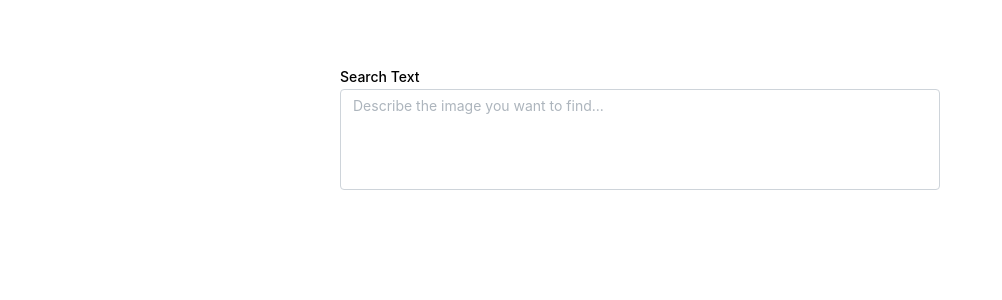
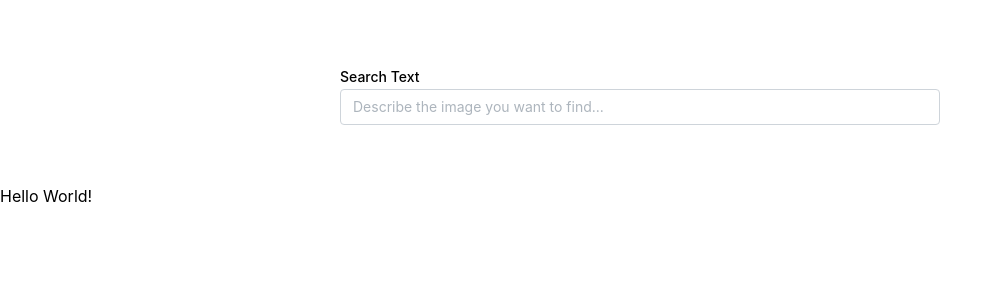
Before and after one commit to mpegram3rd/image-catalog, a React (Vite) app in the folder frontend/: page / in a window 1280 px wide. Shown: the top 300 px of the page, without its empty margins (0-1002 px from the left). Built offline with nearby package versions, Linux system fonts and the light colour scheme.

Commit message:
♻️ More UI restructuring, text form submission works, prepping for display of images.

```diff
--- a/frontend/src/App.tsx
+++ b/frontend/src/App.tsx
@@ -3,12 +3,14 @@ import '@mantine/core/styles.css';
 import './App.css'
 import { MantineProvider } from "@mantine/core";
 import ImageSearchContainer from "./image-search/ImageSearchContainer.tsx";
+import ImageResultsContainer from "./image-results/ImageResultsContainer.tsx";
 
 function App() {
 
   return (
     <MantineProvider >
         <ImageSearchContainer />
+        <ImageResultsContainer/>
     </MantineProvider>
   )
 }
--- /dev/null
+++ b/frontend/src/image-results/ImageResultsContainer.module.css
@@ -0,0 +1,3 @@
+.container {
+    padding-top: 50px
+}
--- /dev/null
+++ b/frontend/src/image-results/ImageResultsContainer.tsx
@@ -0,0 +1,9 @@
+import styles from './ImageResultsContainer.module.css'
+
+export default function ImageResultsContainer () {
+    return (
+        <span className={styles.container}>
+            Hello World!
+        </span>
+    );
+}
--- /dev/null
+++ b/frontend/src/image-search/text-match/TextSearch.module.css
@@ -0,0 +1,6 @@
+.search-field {
+    display: flex;
+    margin: 10px;
+    border: 2px dashed var(--mantine-color-blue-6) var(--mantine-radius-md);
+    background: var(--mantine-color-blue-light);
+}
--- a/frontend/src/image-search/text-match/TextSearch.tsx
+++ b/frontend/src/image-search/text-match/TextSearch.tsx
@@ -1,18 +1,35 @@
-import {Textarea} from "@mantine/core";
-import {useState} from "react";
+import {rem, TextInput} from "@mantine/core";
+import {isNotEmpty, useForm} from "@mantine/form";
+import type {TextSearchRequest} from "../../models/TextSearchRequest.ts";
+import styles from "./TextSearch.module.css";
 
 export default function TextSearch() {
-    const [text, setText] = useState('');
+    const form = useForm({
+        mode: 'uncontrolled',
+        initialValues: {
+            searchText: ''
+        },
+        validate: {
+            searchText: isNotEmpty('This field is required'),
+        }
+    });
+
+    const handleSubmit = async (formValues: TextSearchRequest) => {
+        // TODO make API call
+        console.log(JSON.stringify(formValues, null, 2));
+    };
 
     return (
-        <Textarea
-            label="Search Text"
-            placeholder="Describe the image you want to find..."
-            minRows={4}
-            value={text}
-            miw={600}
-            autosize
-            onChange={(event) => setText(event.currentTarget.value)}
-        />
+        <form onSubmit={form.onSubmit(handleSubmit)}>
+            <TextInput
+                label="Search Text"
+                placeholder="Describe the image you want to find..."
+                className={styles.searchField}
+                miw={600}
+                mih={rem(120)}
+                key={form.key('searchText')}
+                {...form.getInputProps('searchText')}
+            />
+        </form>
     )
 }
--- /dev/null
+++ b/frontend/src/models/TextSearchRequest.ts
@@ -0,0 +1,3 @@
+export interface TextSearchRequest {
+    searchText: string;
+}
```
Also changed, not shown: frontend/src/image-search/image-match/ImageMatchSearch.css (deleted, +0 -9 lines).
